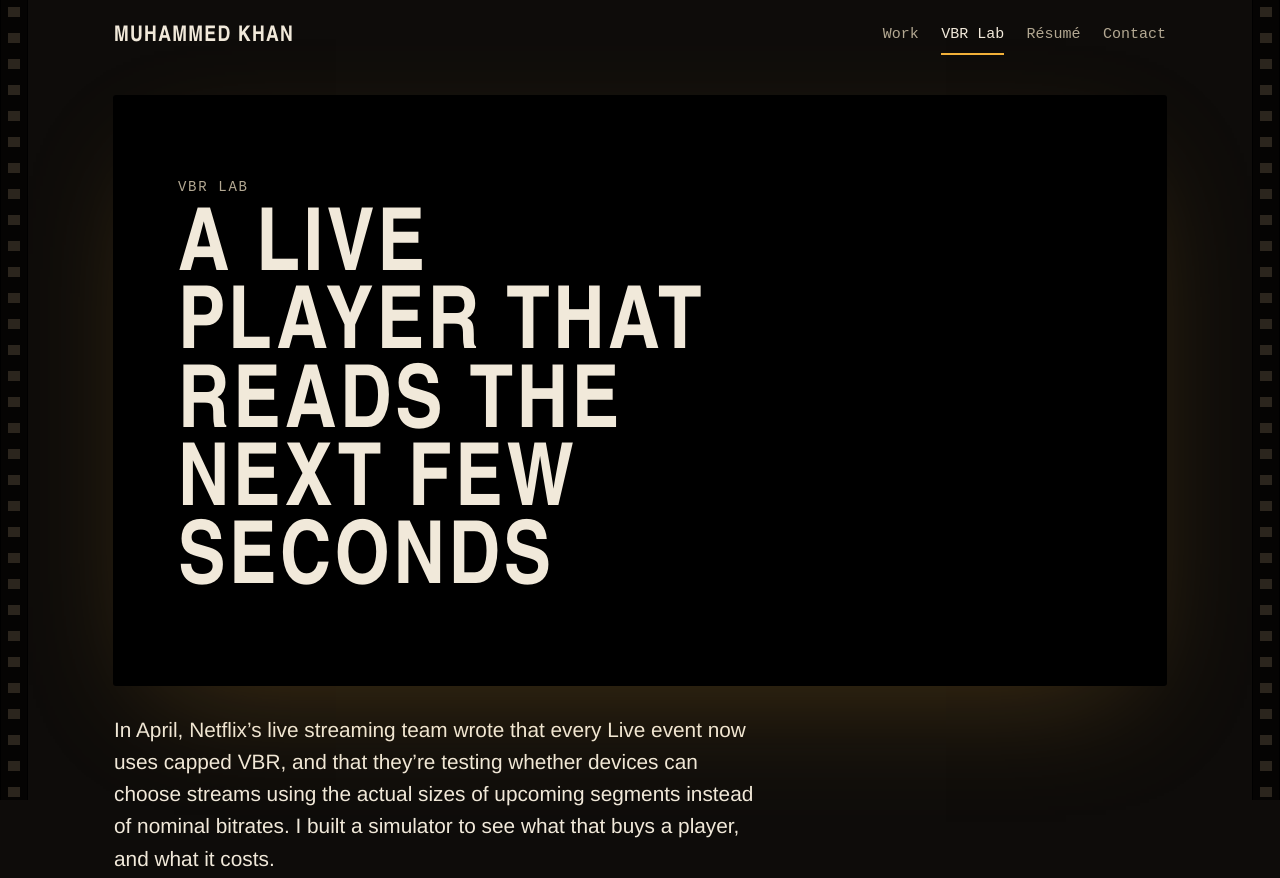
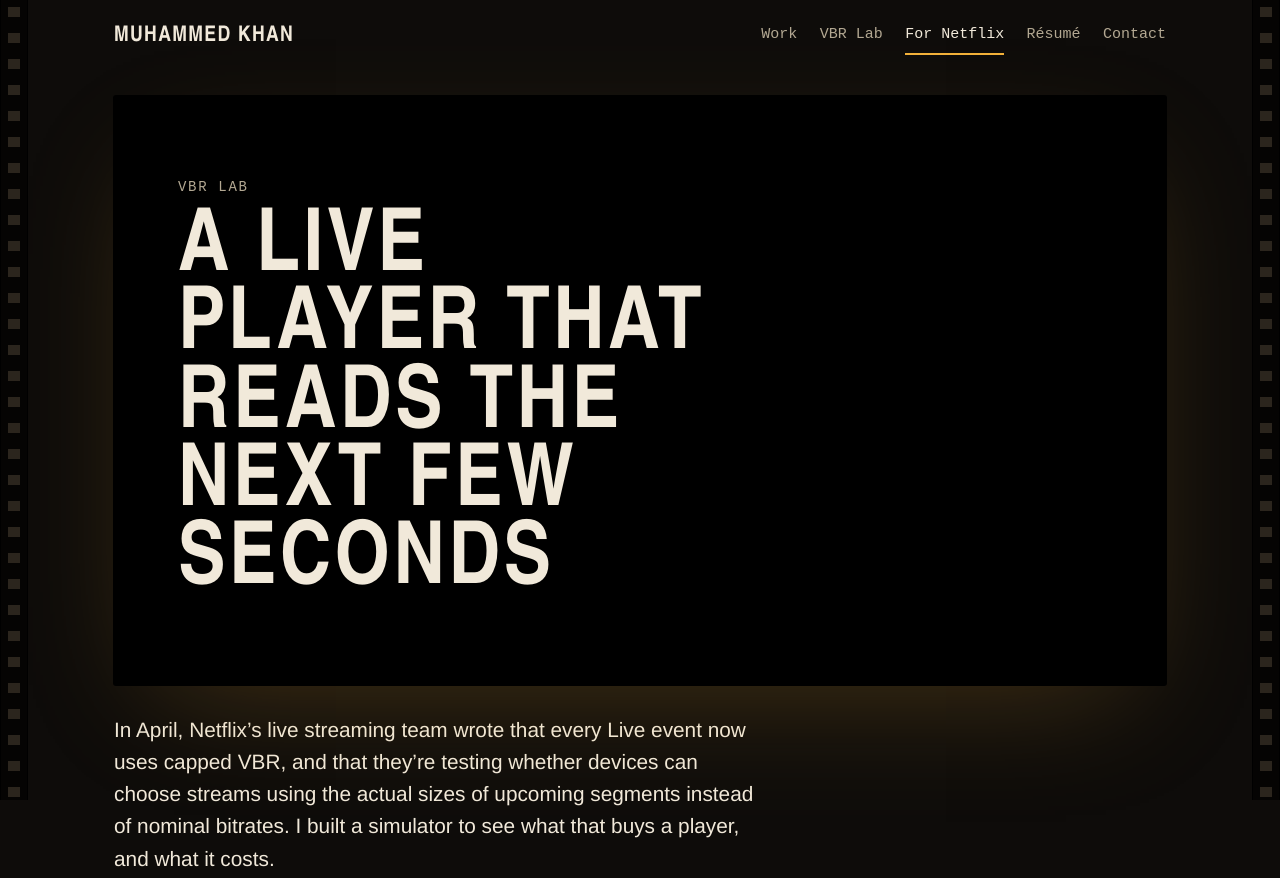
Before and after one commit to mkhan-harvard/netflix, a website with bundled scripts: page netflix/index.html in a window 1280 px wide. Shown: the top 878 px of the page. Built offline with nearby package versions, Linux system fonts and the light colour scheme; a web font is replaced by a local one.

Commit message:
Add For Netflix tab to Netflix page nav

```diff
--- a/netflix/index.html
+++ b/netflix/index.html
@@ -16,7 +16,7 @@
 <div class="film">
   <header class="site-head">
     <a class="name" href=".././">Muhammed Khan</a>
-    <nav aria-label="Site"><a href=".././#work">Work</a><a href="../vbr-lab/" aria-current="page">VBR Lab</a><a href="../resume.pdf">Résumé</a><a href="#contact">Contact</a></nav>
+    <nav aria-label="Site"><a href=".././#work">Work</a><a href="../vbr-lab/">VBR Lab</a><a href="../netflix/" aria-current="page">For Netflix</a><a href="../resume.pdf">Résumé</a><a href="#contact">Contact</a></nav>
   </header>
 
     <main>
```
